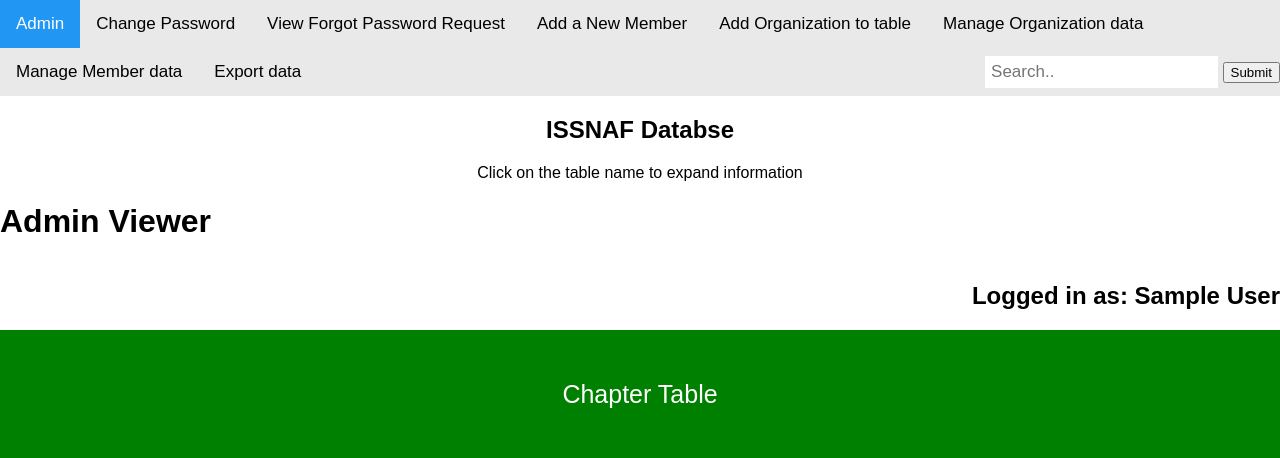
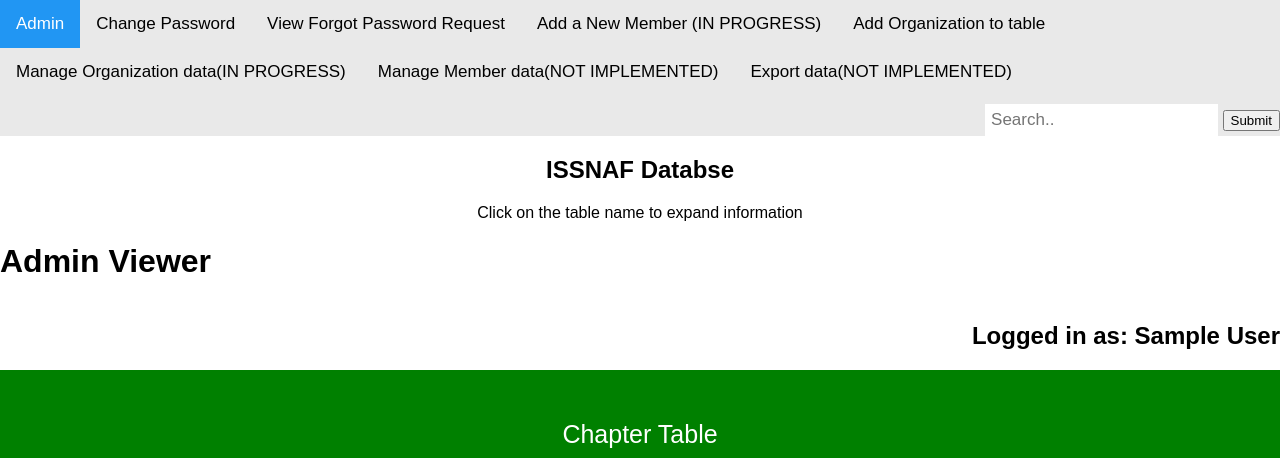
Before and after one commit to AngusBangus/CSE111-Project, a PHP site: page /homepage.php in a window 1280 px wide. Shown: the top 458 px of the page. Run offline with PHP 8.4, Linux system fonts and the light colour scheme; the visitor is signed in with stand-in values (Sample User, id 1); data comes from the database, SQL or seed files in the repository.

Commit message:
certain functions are not ready

```diff
--- a/projectPHP/homepage.php
+++ b/projectPHP/homepage.php
@@ -117,11 +117,11 @@ body {
   <a class="active" href="fill.php">Admin</a>
   <a href="change.php">Change Password</a>
   <a href="fulfill.php">View Forgot Password Request</a>
-  <a href="member.php">Add a New Member</a>
+  <a href="member.php">Add a New Member (IN PROGRESS)</a>
   <a href="org.php">Add Organization to table</a>
-  <a href="manorg.php">Manage Organization data</a>
-  <a href="manmem.php">Manage Member data</a>
-  <a href="export.php">Export data</a>
+  <a href="manorg.php">Manage Organization data(IN PROGRESS)</a>
+  <a href="manmem.php">Manage Member data(NOT IMPLEMENTED)</a>
+  <a href="export.php">Export data(NOT IMPLEMENTED)</a>
   <div class="search-container">
     <form method = "post">
       <input type="text" placeholder="Search.." name="search">
--- a/projectPHP/request.php
+++ b/projectPHP/request.php
@@ -1,7 +1,7 @@
 <?php
     function request($username, $password) {
 
-        $dbServerName = 'localhost:3308'; //specify the port number 3307 where the phpmyadmin listen to
+        $dbServerName = 'localhost:3306'; //specify the port number 3307 where the phpmyadmin listen to
         $user = 'root';
         $pass = '';
         $db = 'testbd';
--- a/projectPHP/requested.php
+++ b/projectPHP/requested.php
@@ -1,7 +1,7 @@
 <?php
     function request($username, $password) {
 
-        $dbServerName = 'localhost:3308'; //specify the port number 3307 where the phpmyadmin listen to
+        $dbServerName = 'localhost:3306'; //specify the port number 3307 where the phpmyadmin listen to
         $user = 'root';
         $pass = '';
         $db = 'testbd';
```
